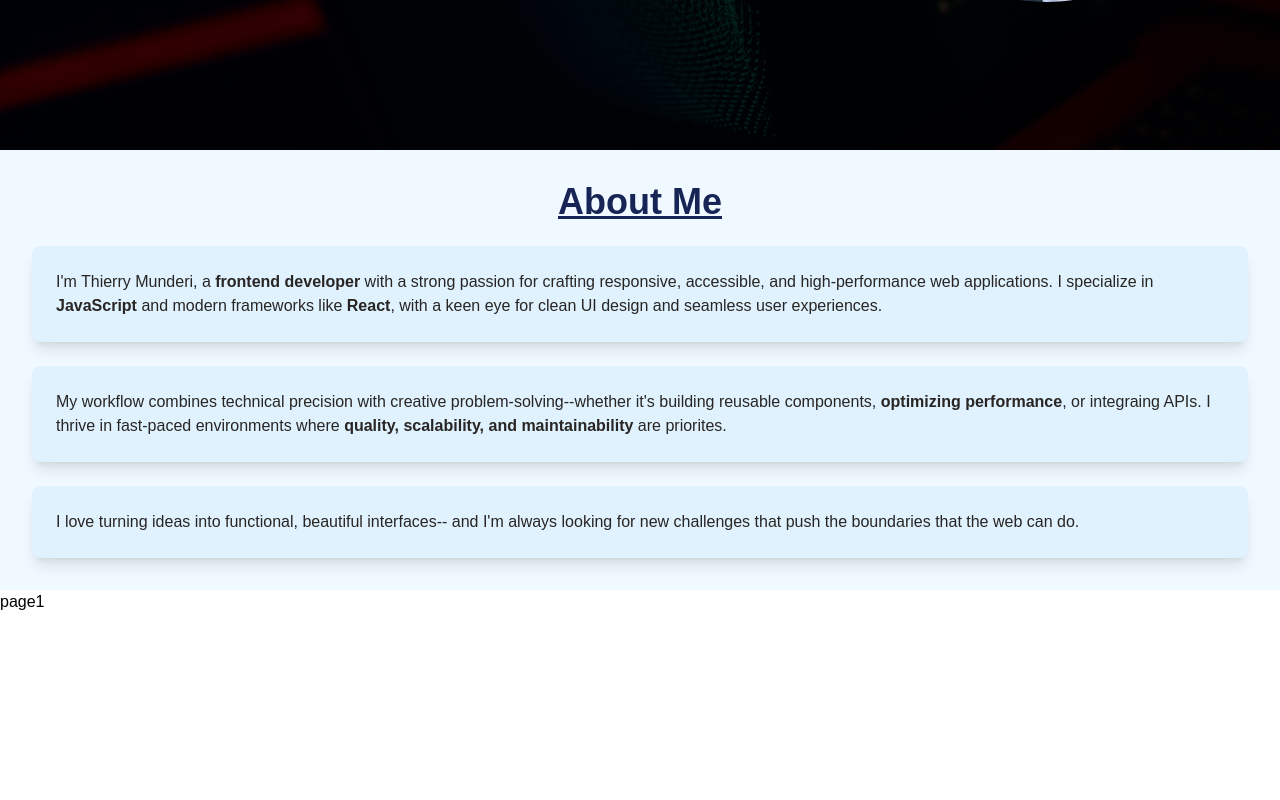
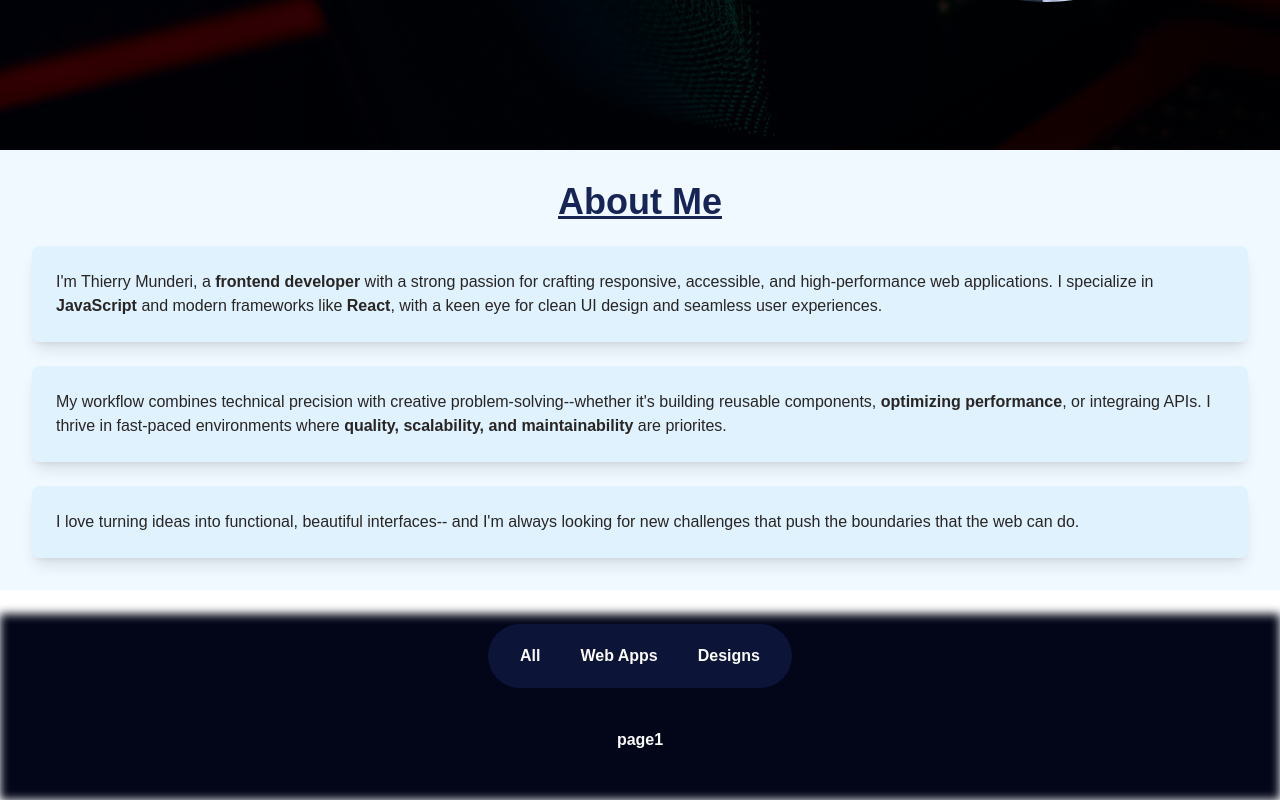
Before and after one commit to Thierry256-dev/Portfolio, a React (Vite) app: page / in a window 1280 px wide. Shown: the part 650-1450 px from the top of the page. Before the commit the page ends 1264 px from the top, so only its background shows below. Built offline with nearby package versions, Linux system fonts and the light colour scheme.

Commit message:
styling projects section

```diff
--- a/src/App.jsx
+++ b/src/App.jsx
@@ -4,7 +4,7 @@ import About from "./Componets/About";
 import Education from "./Componets/Education";
 import Testimonials from "./Componets/Testimonials";
 import Footer from "./Componets/Footer";
-import { Outlet } from "react-router-dom";
+import { Outlet, NavLink } from "react-router-dom";
 
 function App() {
   return (
@@ -15,8 +15,21 @@ function App() {
       <section id="about" className="h-auto bg-sky-50 p-8">
         <About />
       </section>
-      <section id="projects">
-        <Outlet />
+      <section
+        id="projects"
+        className="relative flex gap-10 flex-col items-center p-6 h-auto text-stone-50 font-bold"
+      >
+        <div className="absolute h-full w-screen z-1 bg-slate-950 blur-[5px]"></div>
+        <div className="flex gap-10 px-8 py-5 z-2 bg-blue-950/50 mt-[10px] rounded-full">
+          <NavLink to={`/`} className="hover:decoration-amber-100">
+            All
+          </NavLink>
+          <NavLink to={`webapps`}>Web Apps</NavLink>
+          <NavLink to={`designs`}>Designs</NavLink>
+        </div>
+        <div className="z-2">
+          <Outlet />
+        </div>
       </section>
       <section id="educaton">
         <Education />
--- a/src/main.jsx
+++ b/src/main.jsx
@@ -4,7 +4,7 @@ import { createBrowserRouter, RouterProvider } from "react-router-dom";
 import "./index.css";
 import App from "./App.jsx";
 import Portfolio from "./Componets/Portfolio.jsx";
-import Project1 from "./Componets/Projects/Project1.jsx";
+import Project1 from "./Componets/Projects/All.jsx";
 
 const router = createBrowserRouter([
   {
```
Also changed, not shown: src/Componets/Projects/All.jsx (renamed from src/Componets/Projects/Project1.jsx).
